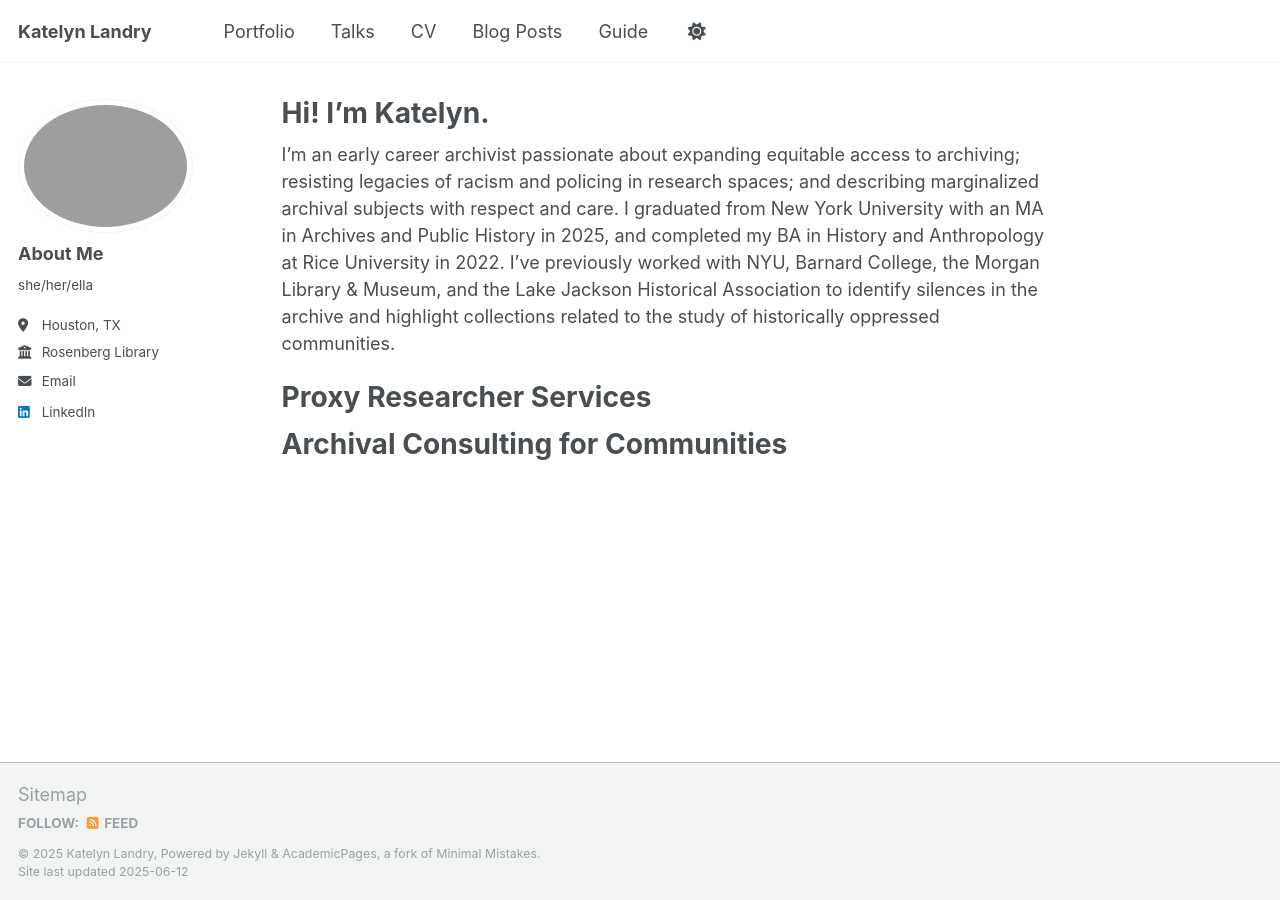
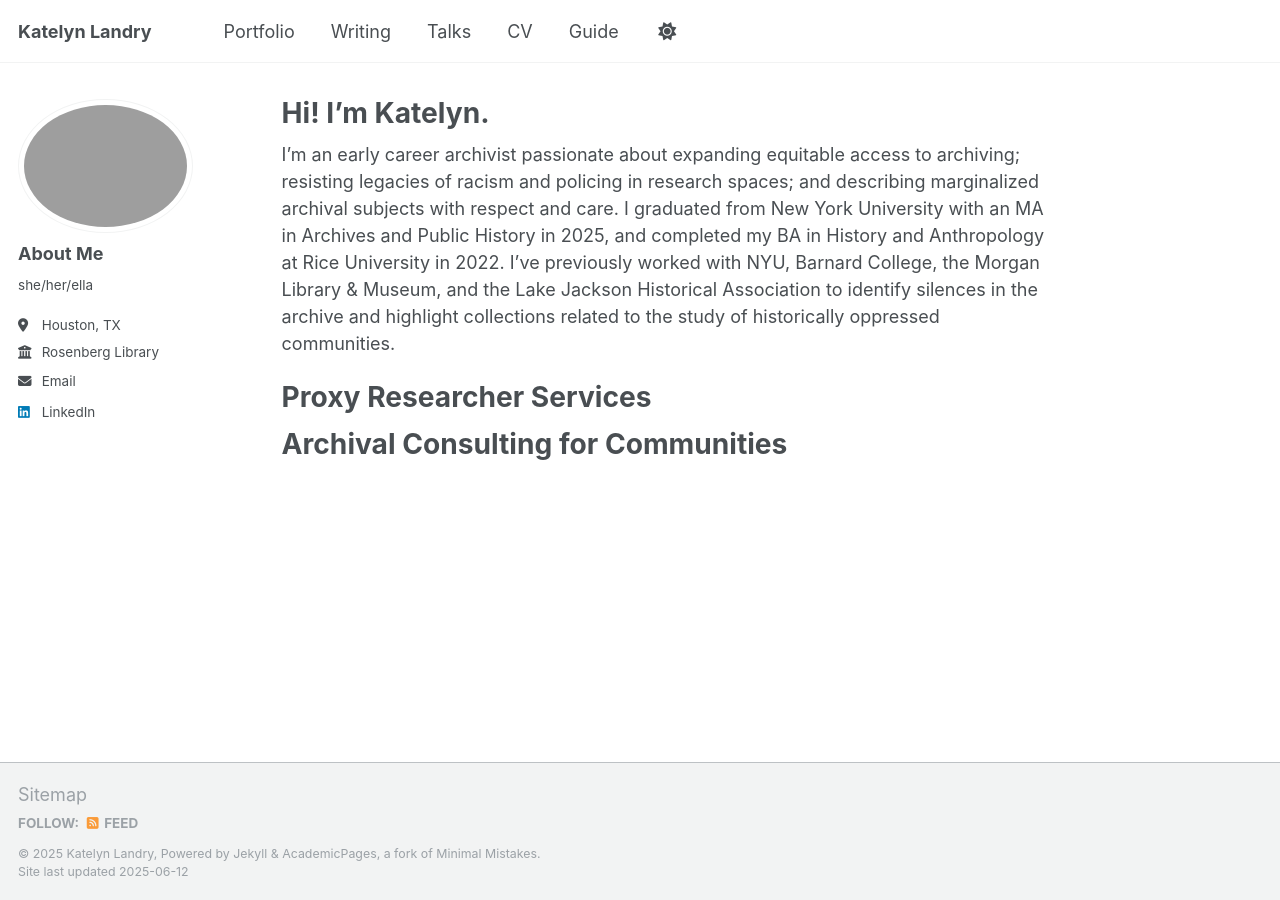
Before and after one commit to katelynautumn28/katelynautumn28.github.io, a Jekyll site: the page built from _pages/about.md, in a window 1280 px wide. Built offline with Jekyll 4.4.1, drawn with Linux system fonts in a browser that asks for light colours.

Commit message:
Update navigation.yml

```diff
--- a/_data/navigation.yml
+++ b/_data/navigation.yml
@@ -11,14 +11,14 @@ main:
   - title: "Portfolio"
     url: /portfolio/
 
+  - title: "Writing"
+    url: /writing/
+
   - title: "Talks"
     url: /talks/
 
   - title: "CV"
     url: /cv/
 
-  - title: "Blog Posts"
-    url: /year-archive/
-
   - title: "Guide"
     url: /markdown/
```
